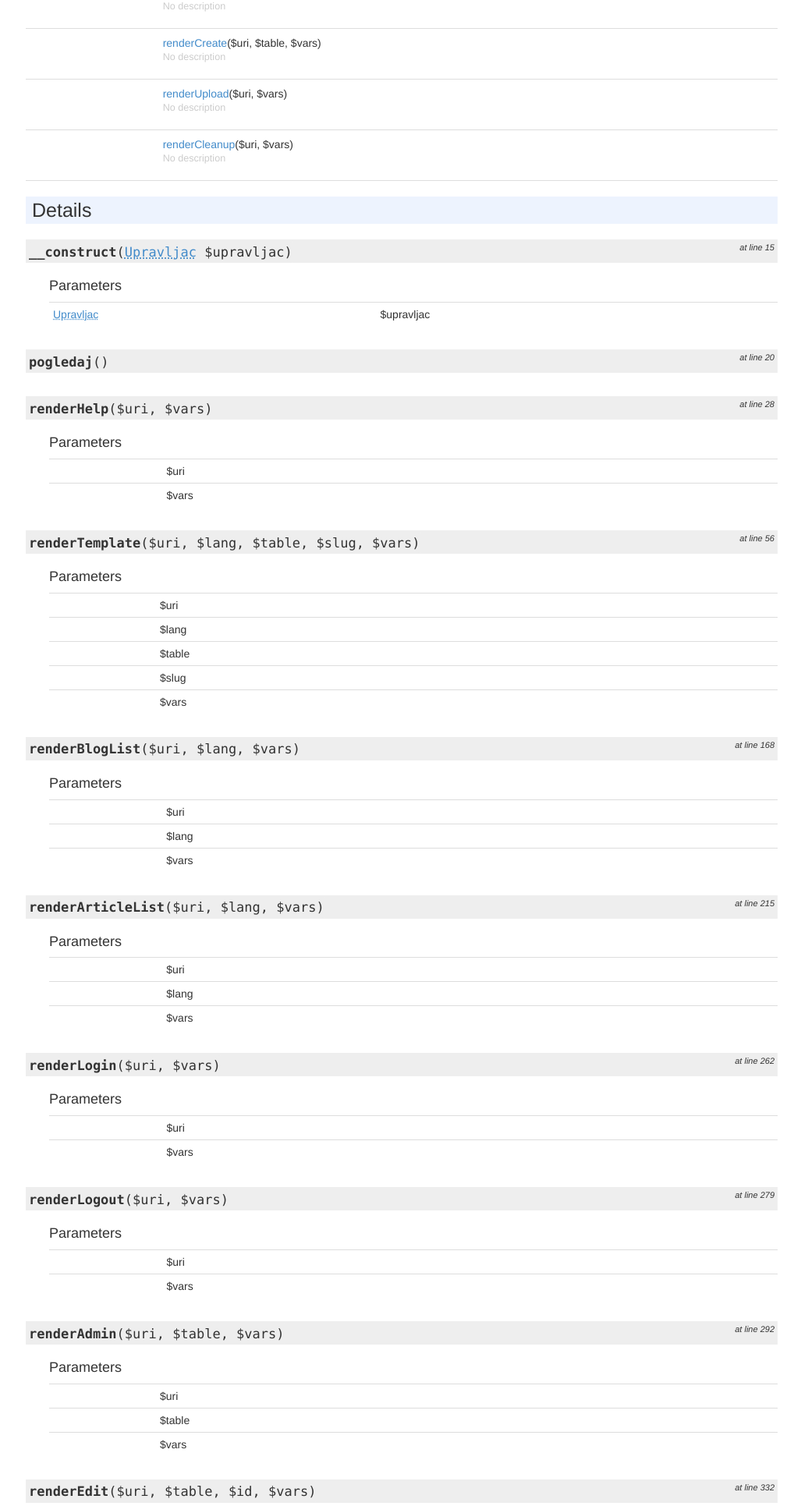
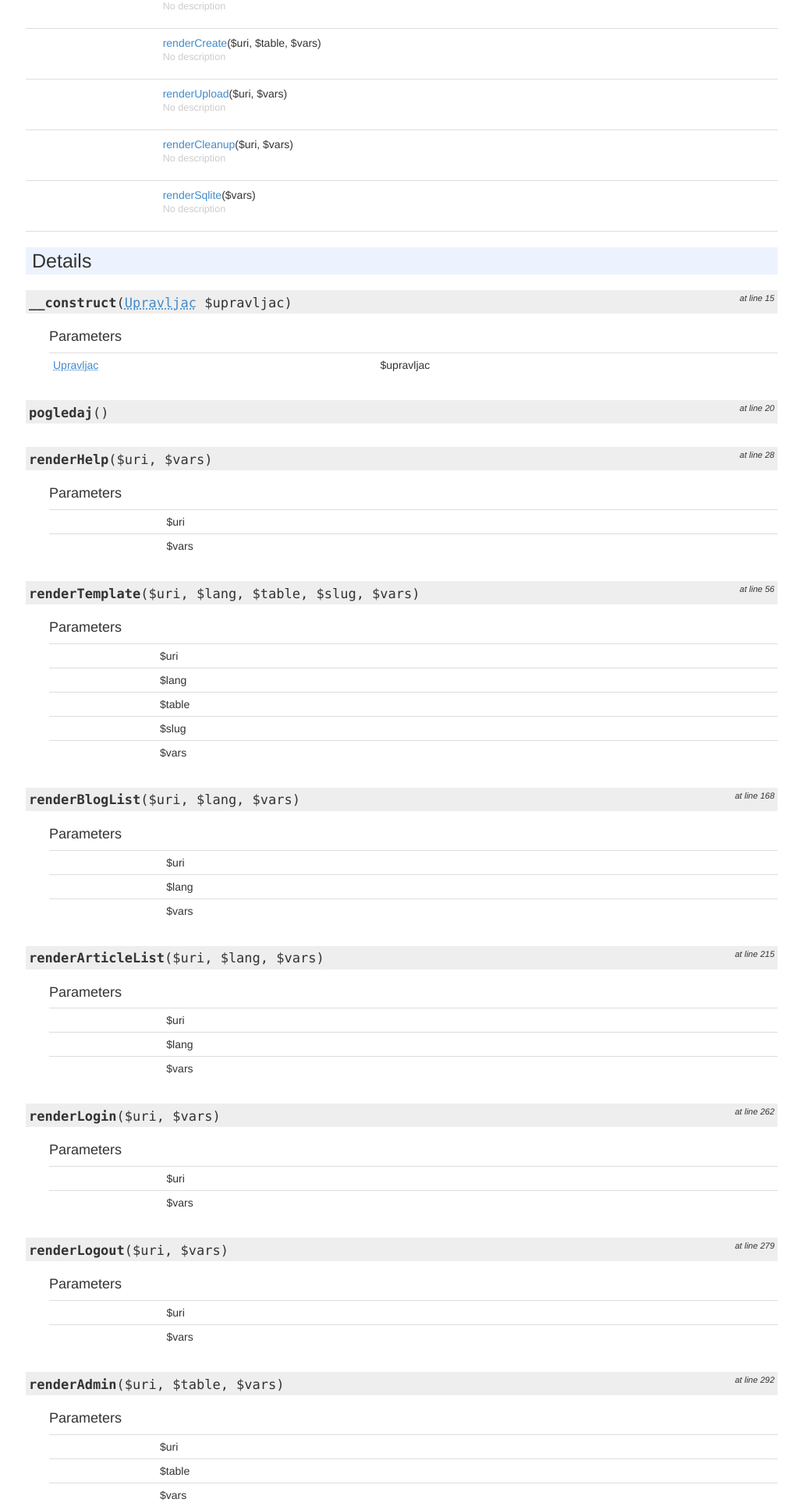
Before and after one commit to duvisit/cmszpk, a PHP site: page /docs/api/Sustav/Pogled/Sadrzaj.html in a window 1280 px wide. Shown: the part 962-2893 px from the top of the page at 78% size, without its empty margins (253-1280 px from the left). Run offline with PHP 8.4, Linux system fonts and the light colour scheme.

Commit message:
Update documentation

```diff
--- a/docs/api/Sustav/Pogled/Sadrzaj.html
+++ b/docs/api/Sustav/Pogled/Sadrzaj.html
@@ -232,6 +232,17 @@
                 </div>
                 <div class="col-md-8 type">
                     <a href="#method_renderCleanup">renderCleanup</a>($uri, $vars)
+
+                                            <p class="no-description">No description</p>
+                                    </div>
+                <div class="col-md-2"></div>
+            </div>
+                    <div class="row">
+                <div class="col-md-2 type">
+
+                </div>
+                <div class="col-md-8 type">
+                    <a href="#method_renderSqlite">renderSqlite</a>($vars)
 
                                             <p class="no-description">No description</p>
                                     </div>
@@ -710,6 +721,35 @@
     </div>
 
             </div>
+                    <div class="method-item">
+                    <h3 id="method_renderSqlite">
+        <div class="location">at         line 551</div>
+        <code>
+    <strong>renderSqlite</strong>($vars)
+        </code>
+    </h3>
+    <div class="details">
+
+
+
+                <div class="tags">
+                            <h4>Parameters</h4>
+
+                    <table class="table table-condensed">
+                    <tr>
+                <td></td>
+                <td>$vars</td>
+                <td></td>
+            </tr>
+            </table>
+
+
+
+
+                    </div>
+    </div>
+
+            </div>
             </div>
 
 
--- a/docs/api/doc-index.html
+++ b/docs/api/doc-index.html
@@ -146,6 +146,7 @@
                     <dd></dd><dt><a href="Sustav/Pogled/Sadrzaj.html#method_renderCreate"><abbr title="Sustav\Pogled\Sadrzaj">Sadrzaj</abbr>::renderCreate</a>() &mdash; <em>Method in class <a href="Sustav/Pogled/Sadrzaj.html"><abbr title="Sustav\Pogled\Sadrzaj">Sadrzaj</abbr></a></em></dt>
                     <dd></dd><dt><a href="Sustav/Pogled/Sadrzaj.html#method_renderUpload"><abbr title="Sustav\Pogled\Sadrzaj">Sadrzaj</abbr>::renderUpload</a>() &mdash; <em>Method in class <a href="Sustav/Pogled/Sadrzaj.html"><abbr title="Sustav\Pogled\Sadrzaj">Sadrzaj</abbr></a></em></dt>
                     <dd></dd><dt><a href="Sustav/Pogled/Sadrzaj.html#method_renderCleanup"><abbr title="Sustav\Pogled\Sadrzaj">Sadrzaj</abbr>::renderCleanup</a>() &mdash; <em>Method in class <a href="Sustav/Pogled/Sadrzaj.html"><abbr title="Sustav\Pogled\Sadrzaj">Sadrzaj</abbr></a></em></dt>
+                    <dd></dd><dt><a href="Sustav/Pogled/Sadrzaj.html#method_renderSqlite"><abbr title="Sustav\Pogled\Sadrzaj">Sadrzaj</abbr>::renderSqlite</a>() &mdash; <em>Method in class <a href="Sustav/Pogled/Sadrzaj.html"><abbr title="Sustav\Pogled\Sadrzaj">Sadrzaj</abbr></a></em></dt>
                     <dd></dd><dt><a href="Sustav/Upravljac/Upravljac.html#method_route"><abbr title="Sustav\Upravljac\Upravljac">Upravljac</abbr>::route</a>() &mdash; <em>Method in class <a href="Sustav/Upravljac/Upravljac.html"><abbr title="Sustav\Upravljac\Upravljac">Upravljac</abbr></a></em></dt>
                     <dd></dd>        </dl><h2 id="letterS">S</h2>
         <dl id="index"><dt><a href="Sustav/Model/Model.html#method_sqlFetch"><abbr title="Sustav\Model\Model">Model</abbr>::sqlFetch</a>() &mdash; <em>Method in class <a href="Sustav/Model/Model.html"><abbr title="Sustav\Model\Model">Model</abbr></a></em></dt>
--- a/docs/api/sami.js
+++ b/docs/api/sami.js
@@ -55,6 +55,7 @@ window.projectVersion = 'master';
                     {"type": "Method", "fromName": "Sustav\\Pogled\\Sadrzaj", "fromLink": "Sustav/Pogled/Sadrzaj.html", "link": "Sustav/Pogled/Sadrzaj.html#method_renderCreate", "name": "Sustav\\Pogled\\Sadrzaj::renderCreate", "doc": "&quot;&quot;"},
                     {"type": "Method", "fromName": "Sustav\\Pogled\\Sadrzaj", "fromLink": "Sustav/Pogled/Sadrzaj.html", "link": "Sustav/Pogled/Sadrzaj.html#method_renderUpload", "name": "Sustav\\Pogled\\Sadrzaj::renderUpload", "doc": "&quot;&quot;"},
                     {"type": "Method", "fromName": "Sustav\\Pogled\\Sadrzaj", "fromLink": "Sustav/Pogled/Sadrzaj.html", "link": "Sustav/Pogled/Sadrzaj.html#method_renderCleanup", "name": "Sustav\\Pogled\\Sadrzaj::renderCleanup", "doc": "&quot;&quot;"},
+                    {"type": "Method", "fromName": "Sustav\\Pogled\\Sadrzaj", "fromLink": "Sustav/Pogled/Sadrzaj.html", "link": "Sustav/Pogled/Sadrzaj.html#method_renderSqlite", "name": "Sustav\\Pogled\\Sadrzaj::renderSqlite", "doc": "&quot;&quot;"},
 
             {"type": "Class", "fromName": "Sustav", "fromLink": "Sustav.html", "link": "Sustav/Postavke.html", "name": "Sustav\\Postavke", "doc": "&quot;Postavke sustava.&quot;"},
                                                         {"type": "Method", "fromName": "Sustav\\Postavke", "fromLink": "Sustav/Postavke.html", "link": "Sustav/Postavke.html#method___construct", "name": "Sustav\\Postavke::__construct", "doc": "&quot;&quot;"},
--- a/php/sami.php
+++ b/php/sami.php
@@ -5,7 +5,9 @@ use Symfony\Component\Finder\Finder;
 
 $iterator = Finder::create()
     ->files()
-    ->name('*.php')
+    ->name('/[A-Z][a-z]*.php$/')
+    ->exclude('adminer')
+    ->exclude('database')
     ->exclude('htmlpurifier')
     ->exclude('sluggenerator')
     ->in(__DIR__ . '/src');
```
Also changed, not shown: docs/api/Sustav/Postavke.html (+12 -12 lines), 3 other files.
